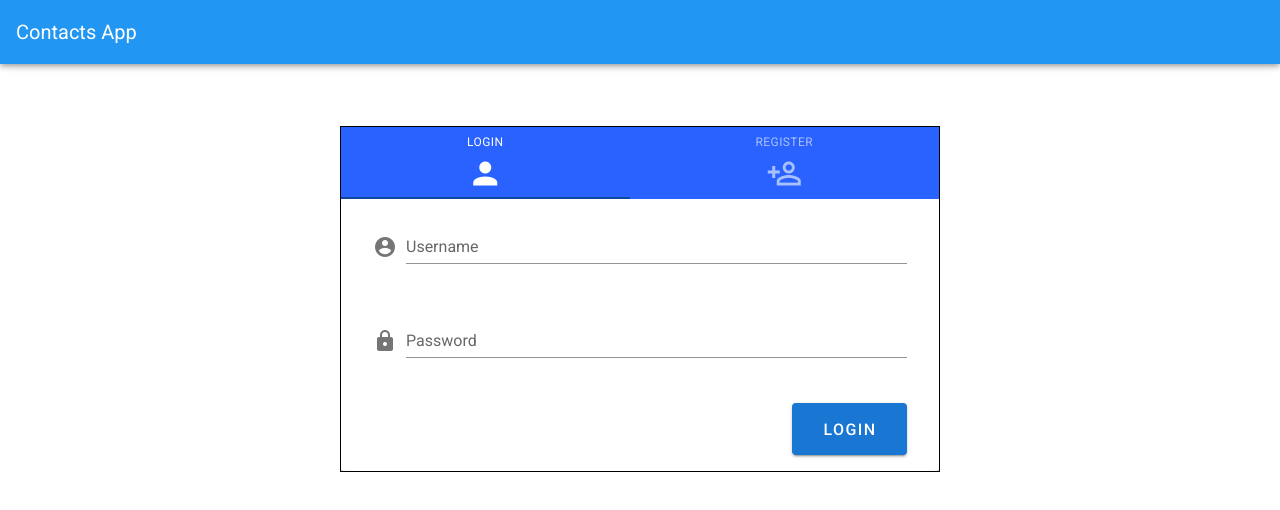
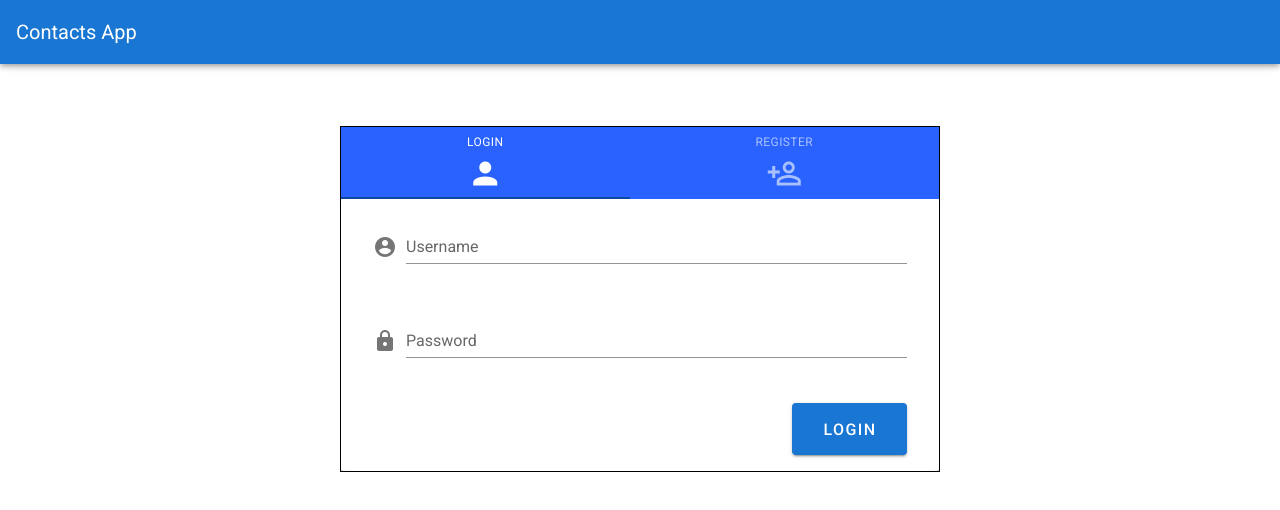
Before and after one commit to tadejpodrekar/blocksi_test_app, a Vue app in the folder blocksi_app/: page / in a window 1280 px wide. Shown: the top 510 px of the page. Built offline with nearby package versions, Linux system fonts and the light colour scheme.

Commit message:
Changed app-bar color

```diff
--- a/blocksi_app/src/App.vue
+++ b/blocksi_app/src/App.vue
@@ -1,6 +1,6 @@
 <template>
 	<v-app id="app">
-		<v-app-bar app color="blue" dark>
+		<v-app-bar app color="primary" dark>
 			<v-toolbar-title>Contacts App</v-toolbar-title>
 		</v-app-bar>
 		<v-main>
```
